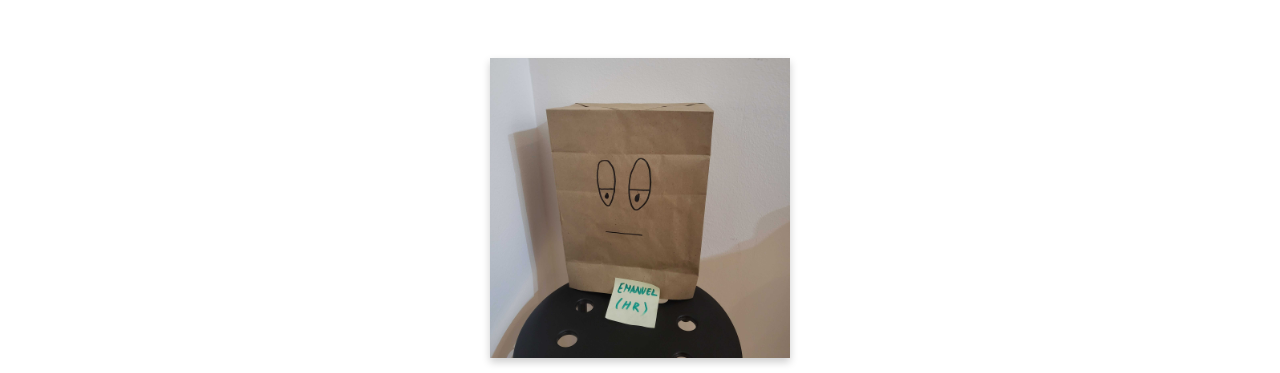
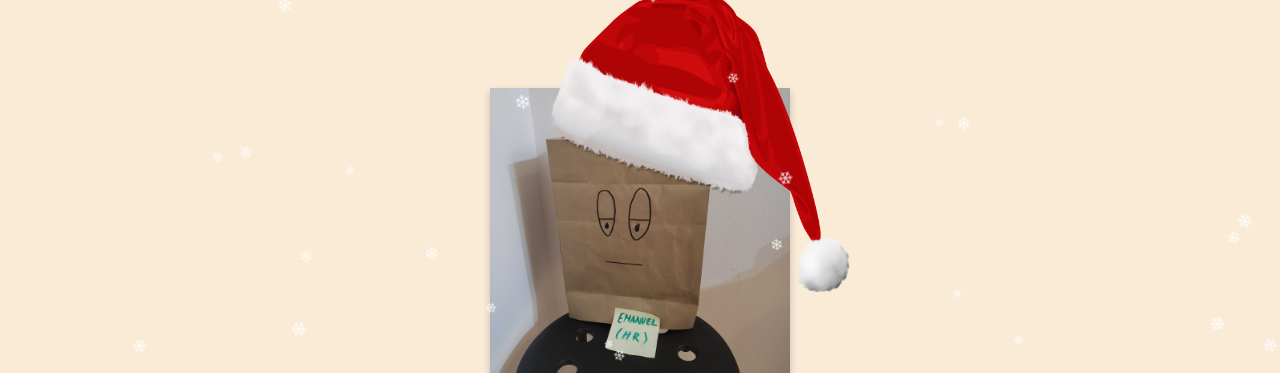
Before and after one commit to SRA-Milica/emanuel, a plain HTML site: page index.html in a window 1280 px wide. Shown: the top 373 px of the page. Drawn offline with Linux system fonts and the light colour scheme.

Commit message:
update for lana

```diff
--- a/index.html
+++ b/index.html
@@ -5,6 +5,36 @@
     <meta name="viewport" content="width=device-width, initial-scale=1.0">
     <title>EMANUEL DOT COM</title>
     <link rel="stylesheet" href="style.css">
+    <style>
+        /* Add the CSS for snowflakes here */
+        body {
+            font-family: Arial, Helvetica, sans-serif;
+            overflow: hidden; /* Ensure snowflakes don't cause scrollbars */
+        }
+
+        /* Snowflakes */
+        .snowflake {
+            position: absolute;
+            top: -10px;
+            pointer-events: none;
+            z-index: 9999;
+            font-size: 20px;
+            color: white;
+            user-select: none;
+            opacity: 0.8;
+            animation: fall linear infinite;
+        }
+
+        /* Animation for snowflakes */
+        @keyframes fall {
+            0% {
+                transform: translateY(-10px) rotate(0deg);
+            }
+            100% {
+                transform: translateY(100vh) rotate(360deg);
+            }
+        }
+    </style>
 </head>
 <body>
     <div class="container">
@@ -12,9 +42,11 @@
             <div class="flip-card-inner">
                 <div class="flip-card-front">
                     <img src="emanuel.jpg" alt="Emanuel">
+                    <img src="santahat.png" class="santa-hat" alt="Santa Hat">
                 </div>
                 <div class="flip-card-back">
                     <img src="emanuel2.jpg" alt="Emanuel">
+                    <img src="santahat.png" class="santa-hat" alt="Santa Hat">
                 </div>
             </div>
         </div>
@@ -33,5 +65,40 @@
             <button type="submit">Send Message</button>
         </form>
     </div>
+
+    <script>
+        // Create snowflakes
+        function createSnowflakes() {
+            const snowflakeCount = 50; // Number of snowflakes to generate
+            const container = document.body;
+
+            for (let i = 0; i < snowflakeCount; i++) {
+                let snowflake = document.createElement("div");
+                snowflake.classList.add("snowflake");
+                snowflake.innerHTML = "&#10052;"; // Snowflake character
+
+                // Randomize the snowflake size
+                let size = Math.random() * 10 + 10; // Snowflake size between 10px and 20px
+                snowflake.style.fontSize = `${size}px`;
+
+                // Randomize starting position and animation duration
+                let left = Math.random() * window.innerWidth; // Snowflakes will appear randomly along the width
+                let duration = Math.random() * 3 + 5; // Snowflakes will take a random amount of time to fall
+
+                snowflake.style.left = `${left}px`;
+                snowflake.style.animationDuration = `${duration}s`;
+
+                // Randomize the animation delay
+                let delay = Math.random() * 5;
+                snowflake.style.animationDelay = `${delay}s`;
+
+                // Add the snowflake to the page
+                container.appendChild(snowflake);
+            }
+        }
+
+        // Initialize snowflakes on page load
+        window.onload = createSnowflakes;
+    </script>
 </body>
 </html>
--- a/style.css
+++ b/style.css
@@ -1,10 +1,11 @@
 body {
   font-family: Arial, Helvetica, sans-serif;
+  background-color: antiquewhite;
 }
 
 .container {
   text-align: center;
-    padding: 50px;
+  padding: 80px 50px;
 }
 
 .flip-card {
@@ -47,6 +48,14 @@ body {
   transform: rotateY(180deg);
 }
 
+/* Santa hat positioning */
+.santa-hat {
+  position: absolute;
+  top: -95px;
+  transform: translateX(-80%);
+  z-index: 10;
+}
+
 form {
   margin-top: 20px;
   max-width: 40%;
```
Also changed, not shown: santahat.png (added). Lines whose indentation alone changed are shown as unchanged.
